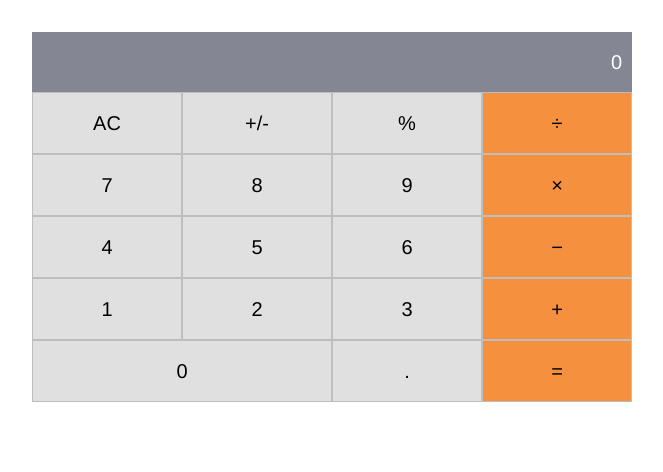
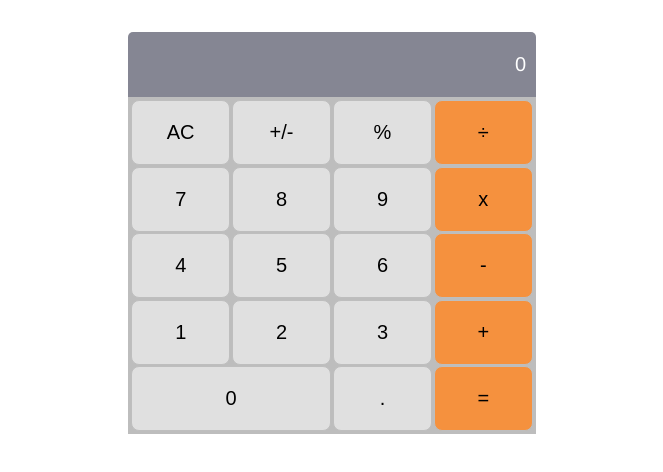
Before and after one commit to AjroudiRida/math-magicians, a React (Create React App) app: page / in a window 1280 px wide. Shown: the top 472 px of the page, without its empty margins (308-971 px from the left). Built offline with nearby package versions, Linux system fonts and the light colour scheme.

Commit message:
add logic for calculator component

```diff
--- a/package.json
+++ b/package.json
@@ -7,6 +7,7 @@
     "@testing-library/jest-dom": "^5.17.0",
     "@testing-library/react": "^13.4.0",
     "@testing-library/user-event": "^13.5.0",
+    "big.js": "^6.2.1",
     "prop-types": "^15.8.1",
     "react": "^18.2.0",
     "react-dom": "^18.2.0",
--- a/src/components/Calculator.js
+++ b/src/components/Calculator.js
@@ -1,36 +1,166 @@
+import { useState, useEffect } from 'react';
+import calculate from '../logic/calculate';
 import CalculatorBtns from './CalculatorBtns';
+import './calculator.css';
 
-const Calculator = () => (
+const Calculator = () => {
+  const [obj, setObj] = useState({
+    total: null,
+    next: null,
+    operation: null,
+  });
+  const [inputValue, setInputValue] = useState('0');
+
+  const getBtnValue = (btnText) => {
+    const objState = calculate(obj, btnText);
+    setObj(objState);
+  };
+
+  useEffect(() => {
+    if (obj.next) {
+      setInputValue(obj.next);
+    }
+
+    if (obj.total && obj.next) {
+      setInputValue(obj.next);
+    }
+
+    if (obj.total && !obj.next) {
+      setInputValue(obj.total);
+    }
+
+    if (!obj.next && !obj.total) {
+      setInputValue('0');
+    }
+  }, [obj]);
+
+  return (
     <div className="section-calculator">
       <div className="container">
         <div className="calculator">
-        <div className="input" contentEditable>
-          0
+          <div className="input" contentEditable={false}>
+            {inputValue}
           </div>
           <div className="calculator-functions">
-          <CalculatorBtns content="AC" />
-          <CalculatorBtns content="+/-" />
-          <CalculatorBtns content="%" />
-          <CalculatorBtns content="÷" />
-          <CalculatorBtns content="7" />
-          <CalculatorBtns content="8" />
-          <CalculatorBtns content="9" />
-          <CalculatorBtns content="×" />
-          <CalculatorBtns content="4" />
-          <CalculatorBtns content="5" />
-          <CalculatorBtns content="6" />
-          <CalculatorBtns content="−" />
-          <CalculatorBtns content="1" />
-          <CalculatorBtns content="2" />
-          <CalculatorBtns content="3" />
-          <CalculatorBtns content="+" />
-          <CalculatorBtns content="0" />
-          <CalculatorBtns content="." />
-          <CalculatorBtns content="=" />
+            <CalculatorBtns
+              content="AC"
+              handleClick={() => {
+                getBtnValue('AC');
+              }}
+            />
+            <CalculatorBtns
+              content="+/-"
+              handleClick={() => {
+                getBtnValue('+/-');
+              }}
+            />
+            <CalculatorBtns
+              content="%"
+              handleClick={() => {
+                getBtnValue('%');
+              }}
+            />
+            <CalculatorBtns
+              content="÷"
+              handleClick={() => {
+                getBtnValue('÷');
+              }}
+            />
+            <CalculatorBtns
+              content="7"
+              handleClick={() => {
+                getBtnValue('7');
+              }}
+            />
+            <CalculatorBtns
+              content="8"
+              handleClick={() => {
+                getBtnValue('8');
+              }}
+            />
+            <CalculatorBtns
+              content="9"
+              handleClick={() => {
+                getBtnValue('9');
+              }}
+            />
+            <CalculatorBtns
+              content="x"
+              handleClick={() => {
+                getBtnValue('x');
+              }}
+            />
+            <CalculatorBtns
+              content="4"
+              handleClick={() => {
+                getBtnValue('4');
+              }}
+            />
+            <CalculatorBtns
+              content="5"
+              handleClick={() => {
+                getBtnValue('5');
+              }}
+            />
+            <CalculatorBtns
+              content="6"
+              handleClick={() => {
+                getBtnValue('6');
+              }}
+            />
+            <CalculatorBtns
+              content="-"
+              handleClick={() => {
+                getBtnValue('-');
+              }}
+            />
+            <CalculatorBtns
+              content="1"
+              handleClick={() => {
+                getBtnValue('1');
+              }}
+            />
+            <CalculatorBtns
+              content="2"
+              handleClick={() => {
+                getBtnValue('2');
+              }}
+            />
+            <CalculatorBtns
+              content="3"
+              handleClick={() => {
+                getBtnValue('3');
+              }}
+            />
+            <CalculatorBtns
+              content="+"
+              handleClick={() => {
+                getBtnValue('+');
+              }}
+            />
+            <CalculatorBtns
+              content="0"
+              handleClick={() => {
+                getBtnValue('0');
+              }}
+            />
+            <CalculatorBtns
+              content="."
+              handleClick={() => {
+                getBtnValue('.');
+              }}
+            />
+            <CalculatorBtns
+              content="="
+              handleClick={() => {
+                getBtnValue('=');
+              }}
+            />
           </div>
         </div>
       </div>
     </div>
   );
+};
 
 export default Calculator;
--- a/src/components/CalculatorBtns.js
+++ b/src/components/CalculatorBtns.js
@@ -1,13 +1,20 @@
 import PropTypes from 'prop-types';
+import './buttons.css';
 
-const CalculatorBtns = ({ content }) => (
-  <div className="btn">
+const CalculatorBtns = ({ content, handleClick }) => (
+  <button
+    type="button"
+    className="btn"
+    onClick={handleClick}
+    onKeyDown={handleClick}
+  >
     <span>{content}</span>
-  </div>
+  </button>
 );
 
 CalculatorBtns.propTypes = {
   content: PropTypes.string.isRequired,
+  handleClick: PropTypes.func.isRequired,
 };
 
 export default CalculatorBtns;
--- /dev/null
+++ b/src/components/buttons.css
@@ -0,0 +1,29 @@
+.btn {
+  background-color: #e0e0e0;
+  border: 0.05rem solid #bebebe;
+  display: flex;
+  justify-content: center;
+  align-items: center;
+  cursor: pointer;
+  height: 6.5rem;
+  border-radius: 8px;
+  font-size: 2rem;
+}
+
+.btn:hover {
+  background-color: #cdcdcd;
+}
+
+.btn:nth-child(17) {
+  grid-column: span 2;
+}
+
+.btn:nth-child(4n),
+.btn:nth-child(19) {
+  background-color: #f5913e;
+}
+
+.btn:nth-child(4n):hover,
+.btn:nth-child(19):hover {
+  background-color: #eda971;
+}
--- /dev/null
+++ b/src/components/calculator.css
@@ -0,0 +1,36 @@
+.section-calculator {
+  width: 100%;
+  padding: 3.2rem 0;
+}
+
+.container {
+  max-width: 120rem;
+  margin: 0 auto;
+  padding: 0 2rem;
+}
+
+.calculator {
+  width: 34%;
+  margin: 0 auto;
+}
+
+.input {
+  background-color: #858693;
+  display: flex;
+  align-items: center;
+  justify-content: flex-end;
+  padding: 0 1rem 0 0;
+  color: #fff;
+  border-top-left-radius: 5px;
+  border-top-right-radius: 5px;
+  font-size: 2rem;
+  height: 6.5rem;
+}
+
+.calculator-functions {
+  display: grid;
+  grid-template-columns: repeat(4, 1fr);
+  gap: 1.5px;
+  background-color: #bdbdbd;
+  padding: 3px;
+}
--- a/src/index.css
+++ b/src/index.css
@@ -11,56 +11,3 @@ body {
   padding: 0;
   overflow-x: hidden;
 }
-
-.section-calculator {
-  width: 100%;
-  padding: 3.2rem 0;
-}
-
-.container {
-  max-width: 120rem;
-  margin: 0 auto;
-  padding: 0 2rem;
-}
-
-.calculator {
-  width: 50%;
-  margin: 0 auto;
-}
-
-.input,
-.btn {
-  height: 6rem;
-}
-
-.input {
-  background-color: #858693;
-  display: flex;
-  justify-content: flex-end;
-  align-items: center;
-  padding: 0 1rem 0 0;
-  color: #fff;
-}
-
-.btn {
-  background-color: #e0e0e0;
-  border: 0.05rem solid #bebebe;
-  display: flex;
-  justify-content: center;
-  align-items: center;
-  cursor: pointer;
-}
-
-.btn:nth-child(4n),
-.btn:nth-child(19) {
-  background-color: #f5913e;
-}
-
-.calculator-functions {
-  display: grid;
-  grid-template-columns: repeat(4, 1fr);
-}
-
-.btn:nth-child(17) {
-  grid-column: span 2;
-}
--- /dev/null
+++ b/src/logic/calculate.js
@@ -0,0 +1,133 @@
+import operate from './operate';
+
+function isNumber(item) {
+  return !!item.match(/[0-9]+/);
+}
+
+/**
+ * Given a button name and a calculator data object, return an updated
+ * calculator data object.
+ *
+ * Calculator data object contains:
+ *   total:s      the running total
+ *   next:String       the next number to be operated on with the total
+ *   operation:String  +, -, etc.
+ */
+export default function calculate(obj, buttonName) {
+  if (buttonName === 'AC') {
+    return {
+      total: null,
+      next: null,
+      operation: null,
+    };
+  }
+
+  if (isNumber(buttonName)) {
+    if (buttonName === '0' && obj.next === '0') {
+      return {};
+    }
+    // If there is an operation, update next
+    if (obj.operation) {
+      if (obj.next && obj.next !== '0') {
+        return { ...obj, next: obj.next + buttonName };
+      }
+      return { ...obj, next: buttonName };
+    }
+    // If there is no operation, update next and clear the value
+    if (obj.next && obj.next !== '0') {
+      return {
+        next: obj.next + buttonName,
+        total: null,
+      };
+    }
+    return {
+      next: buttonName,
+      total: null,
+    };
+  }
+
+  if (buttonName === '.') {
+    if (obj.next) {
+      if (obj.next.includes('.')) {
+        return { ...obj };
+      }
+      return { ...obj, next: `${obj.next}.` };
+    }
+    if (obj.operation) {
+      return { ...obj, next: '0.' };
+    }
+    if (obj.total) {
+      if (obj.total.includes('.')) {
+        return {};
+      }
+      return { ...obj, next: `${obj.total}.` };
+    }
+    return { ...obj, next: '0.' };
+  }
+
+  if (buttonName === '=') {
+    if (obj.next && obj.operation) {
+      return {
+        total: operate(obj.total, obj.next, obj.operation),
+        next: null,
+        operation: null,
+      };
+    }
+    // '=' with no operation, nothing to do
+    return {};
+  }
+
+  if (buttonName === '+/-') {
+    if (obj.next) {
+      return { ...obj, next: (-1 * parseFloat(obj.next)).toString() };
+    }
+    if (obj.total) {
+      return { ...obj, total: (-1 * parseFloat(obj.total)).toString() };
+    }
+    return {};
+  }
+
+  // Button must be an operation
+
+  // When the user presses an operation button without having entered
+  // a number first, do nothing.
+  // if (!obj.next && !obj.total) {
+  //   return {};
+  // }
+
+  // User pressed an operation after pressing '='
+  if (!obj.next && obj.total && !obj.operation) {
+    return { ...obj, operation: buttonName };
+  }
+
+  // User pressed an operation button and there is an existing operation
+  if (obj.operation) {
+    if (obj.total && !obj.next) {
+      return { ...obj, operation: buttonName };
+    }
+
+    if (!obj.total) {
+      return { total: 0, operation: buttonName };
+    }
+
+    return {
+      total: operate(obj.total, obj.next, obj.operation),
+      next: null,
+      operation: buttonName,
+    };
+  }
+
+  // no operation yet, but the user typed one
+
+  // The user hasn't typed a number yet, just save the operation
+  if (!obj.next) {
+    return { operation: buttonName };
+  }
+
+  // save the operation and shift 'next' into 'total'
+  return {
+    total: obj.next,
+    next: null,
+    operation: buttonName,
+  };
+}
--- /dev/null
+++ b/src/logic/operate.js
@@ -0,0 +1,30 @@
+import Big from 'big.js';
+
+export default function operate(numberOne, numberTwo, operation) {
+  const one = Big(numberOne);
+  const two = Big(numberTwo);
+  if (operation === '+') {
+    return one.plus(two).toString();
+  }
+  if (operation === '-') {
+    return one.minus(two).toString();
+  }
+  if (operation === 'x') {
+    return one.times(two).toString();
+  }
+  if (operation === '÷') {
+    try {
+      return one.div(two).toString();
+    } catch (err) {
+      return "Can't divide by 0.";
+    }
+  }
+  if (operation === '%') {
+    try {
+      return one.mod(two).toString();
+    } catch (err) {
+      return "Can't find modulo as can't divide by 0.";
+    }
+  }
+  throw Error(`Unknown operation '${operation}'`);
+}
```
Also changed, not shown: 1 other file (tests, documents, lock files or other folders). Lines whose indentation alone changed are shown as unchanged.
